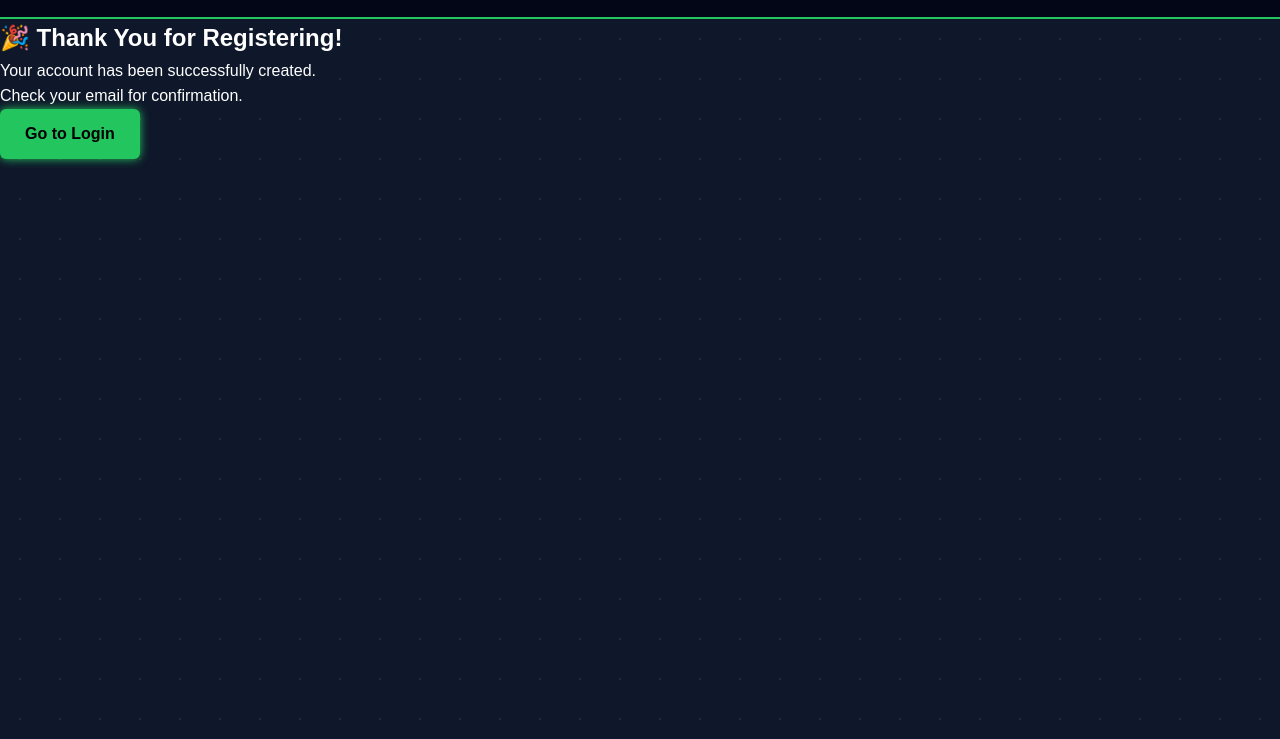
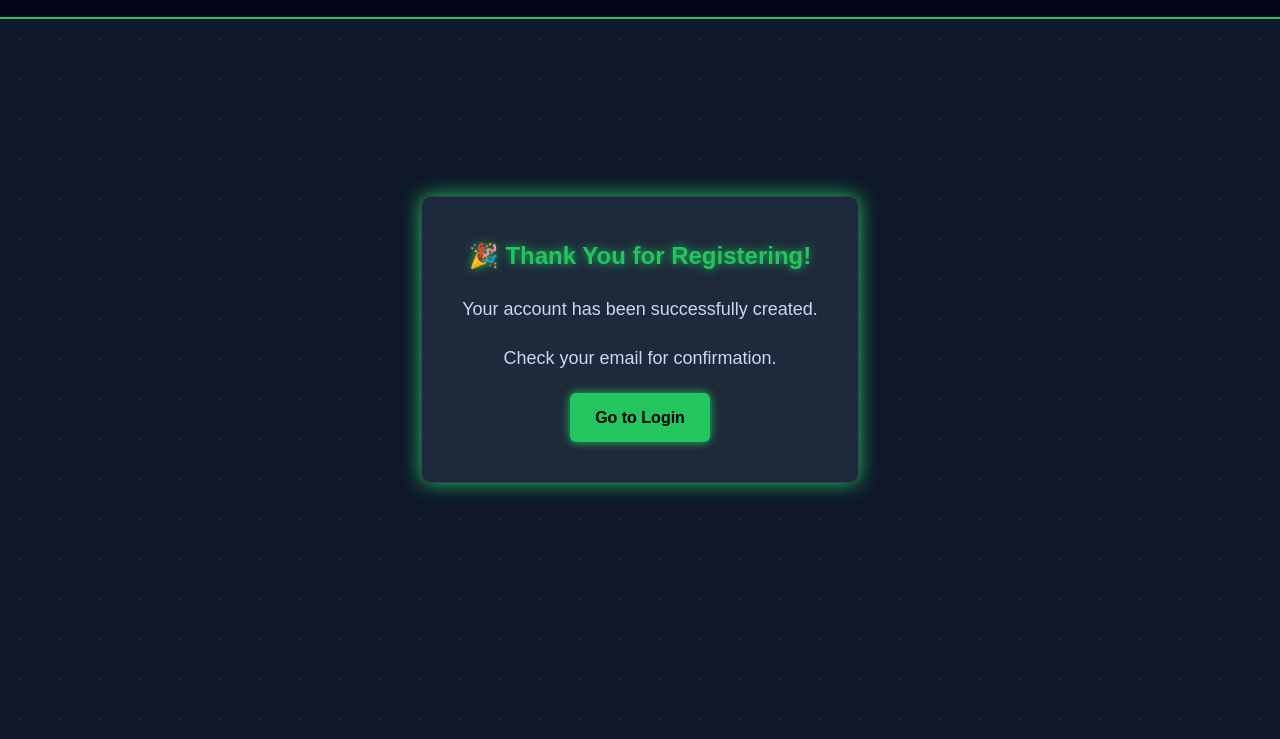
Before and after one commit to TechxAshish/esports-tournament-website, a plain HTML site: page thankyou.html in a window 1280 px wide. Shown: the part 61-800 px from the top of the page. Drawn offline with Linux system fonts and the light colour scheme.

Commit message:
Add thank you section styles to style.css

```diff
--- a/css/style.css
+++ b/css/style.css
@@ -394,3 +394,48 @@ transition:0.3s;
 border-color:#22c55e;
 transform:scale(1.05);
 }
+
+.thankyou-section{
+display:flex;
+justify-content:center;
+align-items:center;
+height:80vh;
+text-align:center;
+}
+
+.thankyou-container{
+background:#1e293b;
+padding:40px;
+border-radius:10px;
+border:1px solid #334155;
+box-shadow:0 0 20px #22c55e;
+}
+
+.thankyou-container h1{
+color:#22c55e;
+margin-bottom:20px;
+text-shadow:0 0 10px #22c55e;
+}
+
+.thankyou-container p{
+color:#cbd5f5;
+margin-bottom:20px;
+font-size:18px;
+}
+
+.thankyou-container .btn{
+padding:12px 25px;
+background:#22c55e;
+color:black;
+font-weight:bold;
+border-radius:6px;
+text-decoration:none;
+box-shadow:0 0 10px #22c55e;
+transition:0.3s;
+}
+
+.thankyou-container .btn:hover{
+background:#16a34a;
+box-shadow:0 0 20px #22c55e,0 0 40px #22c55e;
+transform:scale(1.05);
+}
```
